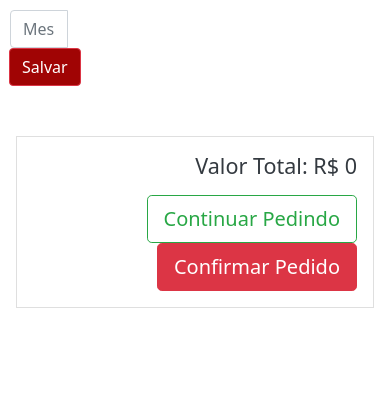
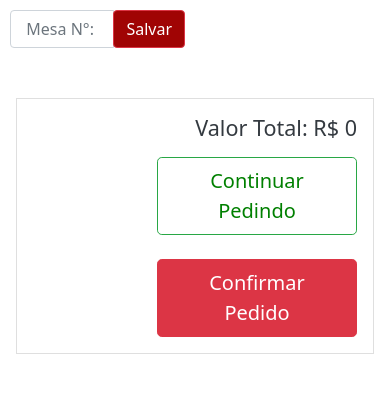
Before and after one commit to SouzaLuis/JoaoGarcom, a PHP site: page /joaogarcom/RevisaoComanda.php in a window 390 px wide. Shown: the part 73-466 px from the top of the page. Run offline with PHP 8.4, Linux system fonts and the light colour scheme; a user stored in the database is signed in; data comes from the database, SQL or seed files in the repository; data that the repository does not hold is empty; some libraries are stand-ins or nearby versions.

Commit message:
"Ajustando Botões para tealas usuários responsiva"

```diff
--- a/login/Pagamento.php
+++ b/login/Pagamento.php
@@ -90,6 +90,7 @@ if($aberta == 1){
                             Deseja doar a quantia de R$1,00 ?
                         </label>
                     </div>
+                    <br>
                     <div class="text-center">
                         <input type="hidden" name="id" value="<?=$id_est?>">
                         <input type="hidden" name="id_comanda" value="<?=$id_comanda?>">
--- a/login/RevisaoComanda.php
+++ b/login/RevisaoComanda.php
@@ -69,11 +69,13 @@ if(isset($_POST['detalhar'])){
       <h1 class="navbar mx-auto text-white">Revisão da Comanda</h1>
     </nav>
     <form method="POST">
-      <div class="input-group mb-3" style="width: 20%;padding: 10px">
-      <input name='mesa' id='mesa' type="text" class="form-control" aria-label="Exemplo do tamanho do input" aria-describedby="inputGroup-sizing-sm" placeholder="Mesa N°: <?php echo $numero_mesa; ?>" <?php echo $numero_mesa; ?> style="text-align:center" required>
-        <div class="input-group-append">
-          <input type="hidden" name="comanda" value="<?php echo $id_comanda; ?>">
-          <input type="submit" id='salvar' name="salvar" style="background-color: rgb(160,4,4);" class="btn btn-danger" value="Salvar" required>
+      <div class="text-center" style="width:50%;padding: 10px">
+        <div class="input-group mb-3" >
+          <input name='mesa' id='mesa' type="text" class="form-control" aria-label="Exemplo do tamanho do input" aria-describedby="inputGroup-sizing-sm" placeholder="Mesa N°: <?php echo $numero_mesa; ?>" <?php echo $numero_mesa; ?> style="text-align:center" required>
+          <div class="input-group-append">
+            <input type="hidden" name="comanda" value="<?php echo $id_comanda; ?>">
+            <button type="submit" id='salvar' name="salvar" style="background-color: rgb(160,4,4);" class="btn btn-danger">Salvar</button>
+          </div>
         </div>
       </div>
     </form>
@@ -207,9 +209,14 @@ if(isset($_POST['detalhar'])){
         <li class="list-group-item py-3">
           <div class="text-right">
             <form method="post">
-              <h4 class="text-dark mb-3">Valor Total: R$ <?php echo $total; ?></h4>
-              <a href="http://localhost/joaogarcom/login/cardapio.php?id='<?php echo $id_estabelecimento; ?>'" class="btn btn-outline-success btn-lg"> Continuar Pedindo </a>
-              <button class="btn btn-danger btn-lg" type="submit" name="confirma">Confirmar Pedido</button>
+              <div>
+                <h4 class="text-dark mb-3">Valor Total: R$ <?php echo $total; ?></h4>
+                <button class="btn btn-outline-success btn-lg" style="width: 200px"><a href="http://localhost/joaogarcom/login/cardapio.php?id='<?php echo $id_estabelecimento; ?>'" style="color:green; text-decoration:none"> Continuar Pedindo </a></button>
+              </div>
+              <br>
+              <div>
+                <button class="btn btn-danger btn-lg" type="submit" name="confirma" style="width: 200px">Confirmar Pedido</button>
+              </div>
             </form>
             <?php
               if(isset($_POST['confirma'])){
```
Also changed, not shown: login/Comanda.php (+14 -6 lines).
